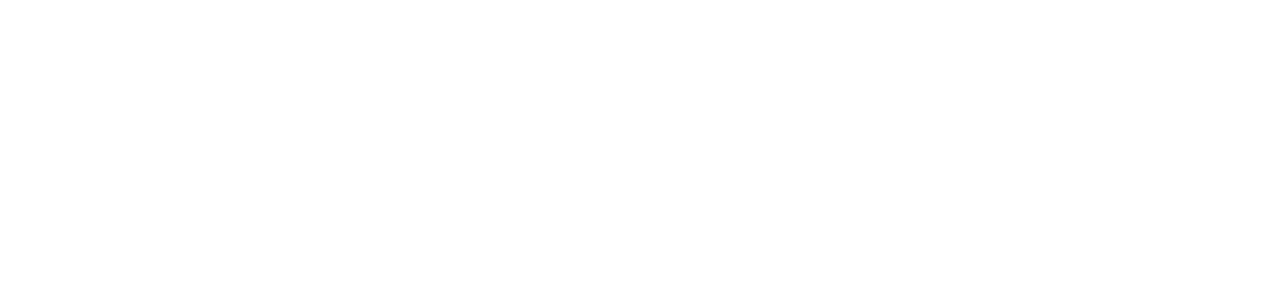
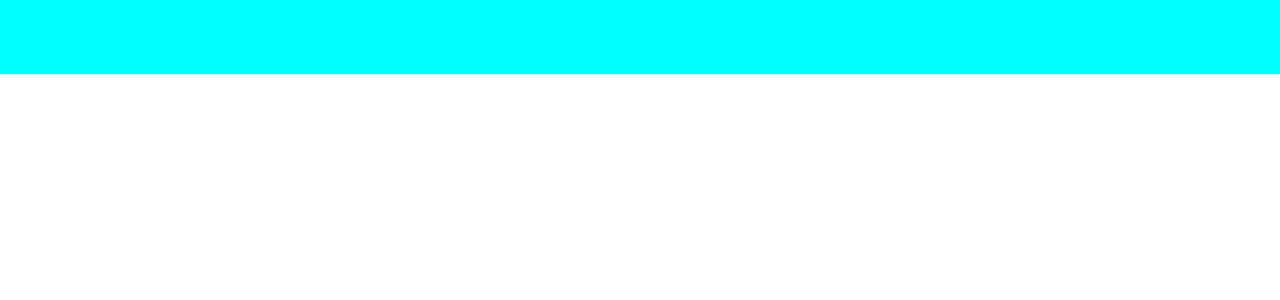
Before and after one commit to vedanti003/newTeamCobalTest, a React (Create React App) app: page /rudra in a window 1280 px wide. Before the commit this address had no page. Shown: the top 300 px of the page. Built offline with nearby package versions, Linux system fonts and the light colour scheme.

Commit message:
Rudra page added

```diff
--- a/src/App.js
+++ b/src/App.js
@@ -3,6 +3,8 @@
 import Home from './pages/Home';
 import Vedanti from './pages/Vedanti';
 import Lavanya from './pages/Lavanya';
+import Rudra from './pages/Rudra';
+
 
 // Import other pages/components as needed
 
@@ -18,7 +20,7 @@
           {/* <Route path="/rushali" component={Rushali} /> */}
           {/* <Route path="/sudhanshu" component={Sudhanshu} /> */}
           {/* <Route path="/sangeeta" component={Sangeeta} /> */}
-          {/* <Route path="/rudra" component={Rudra} /> */}
+          <Route path="/rudra" element={<Rudra />} />
           {/* <Route path="/kaushal" component={Kaushal} /> */}
 
           {/* uncomment your named routes here and create your own page in pages folder  */}
--- a/src/components/Navbar.jsx
+++ b/src/components/Navbar.jsx
@@ -7,11 +7,12 @@
       <Link to="/">Home</Link>
       <Link to="/vedanti">Vedanti</Link>
       <Link to="/lavanya">Lavanya</Link>
+
       {/* <Link to="/rajsekhar">Rajsekhar</Link> */}
       {/* <Link to="/rushali">Rushali</Link> */}
       {/* <Link to="/sudhanshu">Sudhanshu</Link> */}
       {/* <Link to="/sangeeta">Sangeeta</Link> */}
-      {/* <Link to="/rudra">Rudra</Link> */}
+      <Link to="/rudra">Rudra</Link>
       {/* <Link to="/kaushal">Kaushal</Link> */}
 
       {/* uncomment your named links and and make a page in pages folder by your name */}
--- /dev/null
+++ b/src/pages/Rudra.css
@@ -0,0 +1,8 @@
+.S{
+    background-color: aqua;
+
+}
+.R{
+    text-align: center;
+    text-align: center;
+}
--- /dev/null
+++ b/src/pages/Rudra.jsx
@@ -0,0 +1,17 @@
+import React from 'react'
+import './Rudra.css';
+
+
+const Rudra = () => {
+  return (
+    <>
+     <div className='S'>
+         <marquee behavior="scroll" direction="left" scrollamount="10">
+        <h1><h1 className='R'>Hii Happy Holii</h1></h1>
+      </marquee>
+    </div>
+    </>
+  )
+}
+
+export default Rudra
```
Also changed, not shown: src/App.css (+7 -0 lines), src/pages/Home.css (line endings or trailing spaces).
